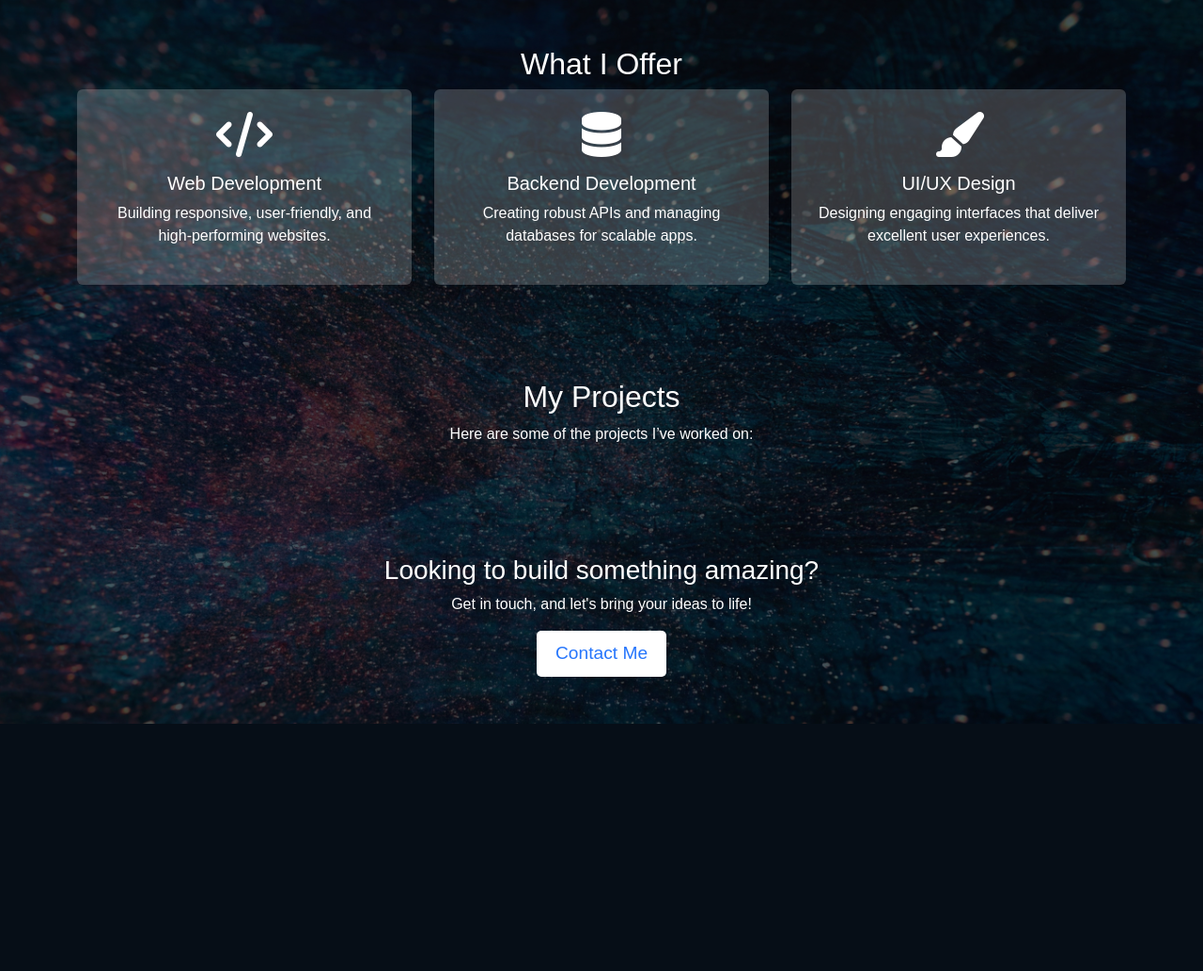
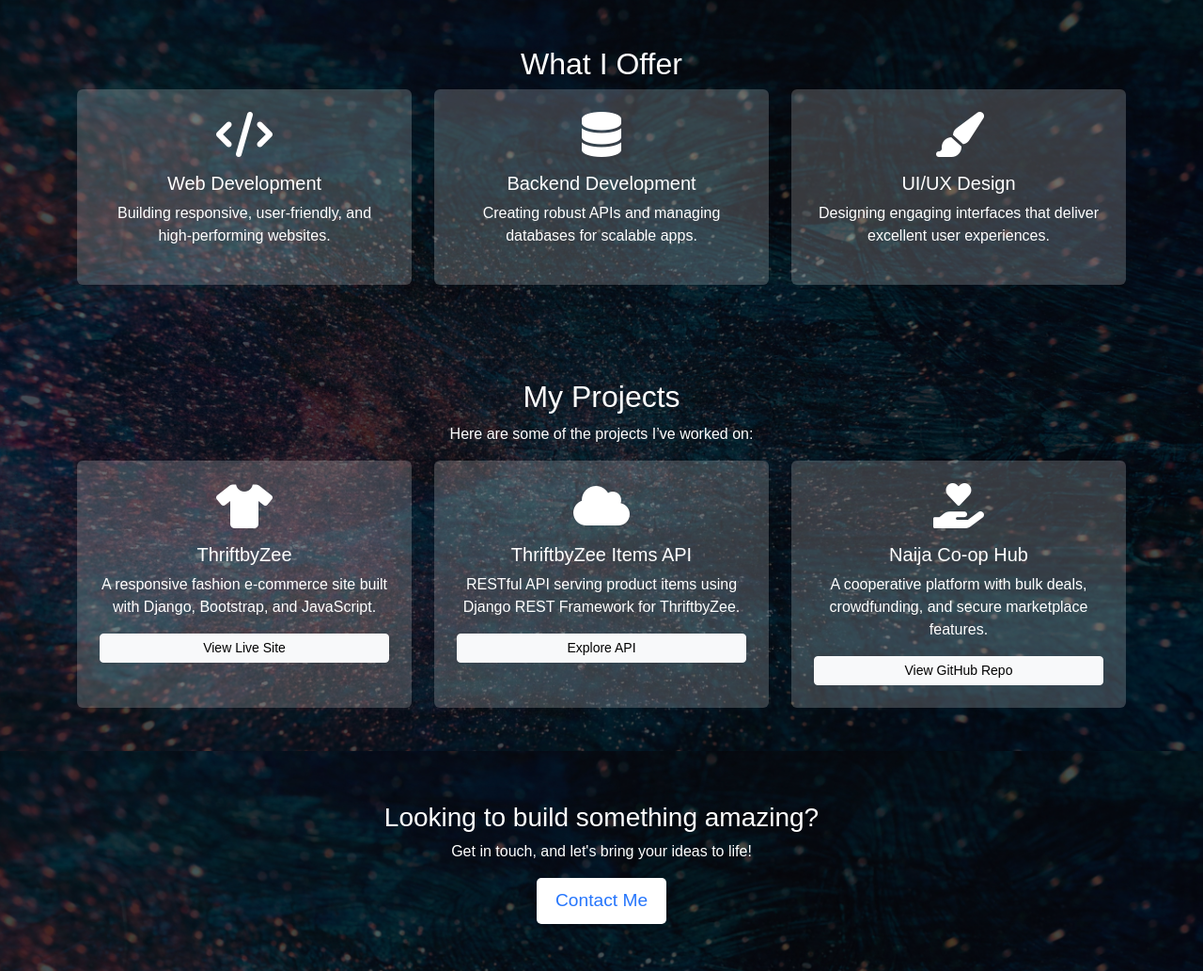
Before and after one commit to Gwerdonatus/portfolio, a Django app: page / in a window 1280 px wide. Shown: the part 801-1834 px from the top of the page at 94% size. Before the commit the page ends 1571 px from the top, so only its background shows below. Run offline with Django 5.2, Linux system fonts and the light colour scheme.

Commit message:
Update projects section: add ThriftbyZee, Items API, and Naija Co-op Hub

```diff
--- a/templates/base.html
+++ b/templates/base.html
@@ -125,8 +125,8 @@
         <div class="container-fluid">
             <a class="navbar-brand text-white" href="#">Gwer Donatus</a>
             <div class="navbar-nav ms-auto">
-                <a class="nav-link" href="{% url "about" %}">About</a>
-                <a class="nav-link" href="{% url "contact" %}">Contact</a>
+                <a class="nav-link" href="{% url 'about' %}">About</a>
+                <a class="nav-link" href="{% url 'contact' %}">Contact</a>
             </div>
         </div>
     </nav>
@@ -173,8 +173,36 @@
         <div class="container text-center">
             <h2>My Projects</h2>
             <p>Here are some of the projects I’ve worked on:</p>
-            <div class="row">
-                <!-- Add project cards here -->
+            <div class="row gy-4">
+                <!-- ThriftbyZee Project Card -->
+                <div class="col-md-4">
+                    <div class="card p-4 h-100">
+                        <i class="fas fa-tshirt fa-3x mb-3"></i>
+                        <h5>ThriftbyZee</h5>
+                        <p>A responsive fashion e-commerce site built with Django, Bootstrap, and JavaScript.</p>
+                        <a href="https://thriftsbyzee.onrender.com" target="_blank" class="btn btn-light btn-sm">View Live Site</a>
+                    </div>
+                </div>
+
+                <!-- Items API Project Card -->
+                <div class="col-md-4">
+                    <div class="card p-4 h-100">
+                        <i class="fas fa-cloud fa-3x mb-3"></i>
+                        <h5>ThriftbyZee Items API</h5>
+                        <p>RESTful API serving product items using Django REST Framework for ThriftbyZee.</p>
+                        <a href="https://items-api-6voy.onrender.com" target="_blank" class="btn btn-light btn-sm">Explore API</a>
+                    </div>
+                </div>
+
+                <!-- Naija Co-op Hub Project Card -->
+                <div class="col-md-4">
+                    <div class="card p-4 h-100">
+                        <i class="fas fa-hand-holding-heart fa-3x mb-3"></i>
+                        <h5>Naija Co-op Hub</h5>
+                        <p>A cooperative platform with bulk deals, crowdfunding, and secure marketplace features.</p>
+                        <a href="https://github.com/Gwerdonatus/naija-coop-hub" target="_blank" class="btn btn-light btn-sm">View GitHub Repo</a>
+                    </div>
+                </div>
             </div>
         </div>
     </section>
```
